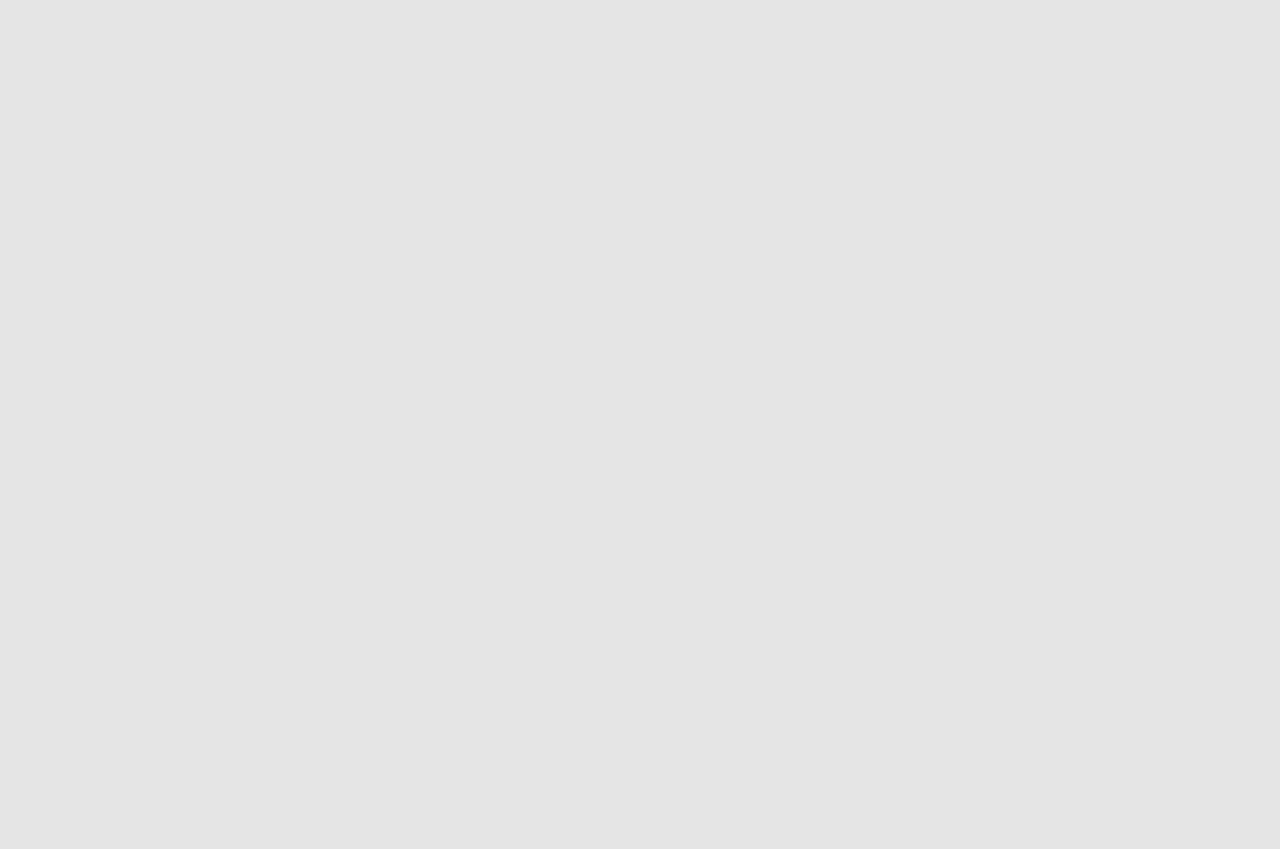
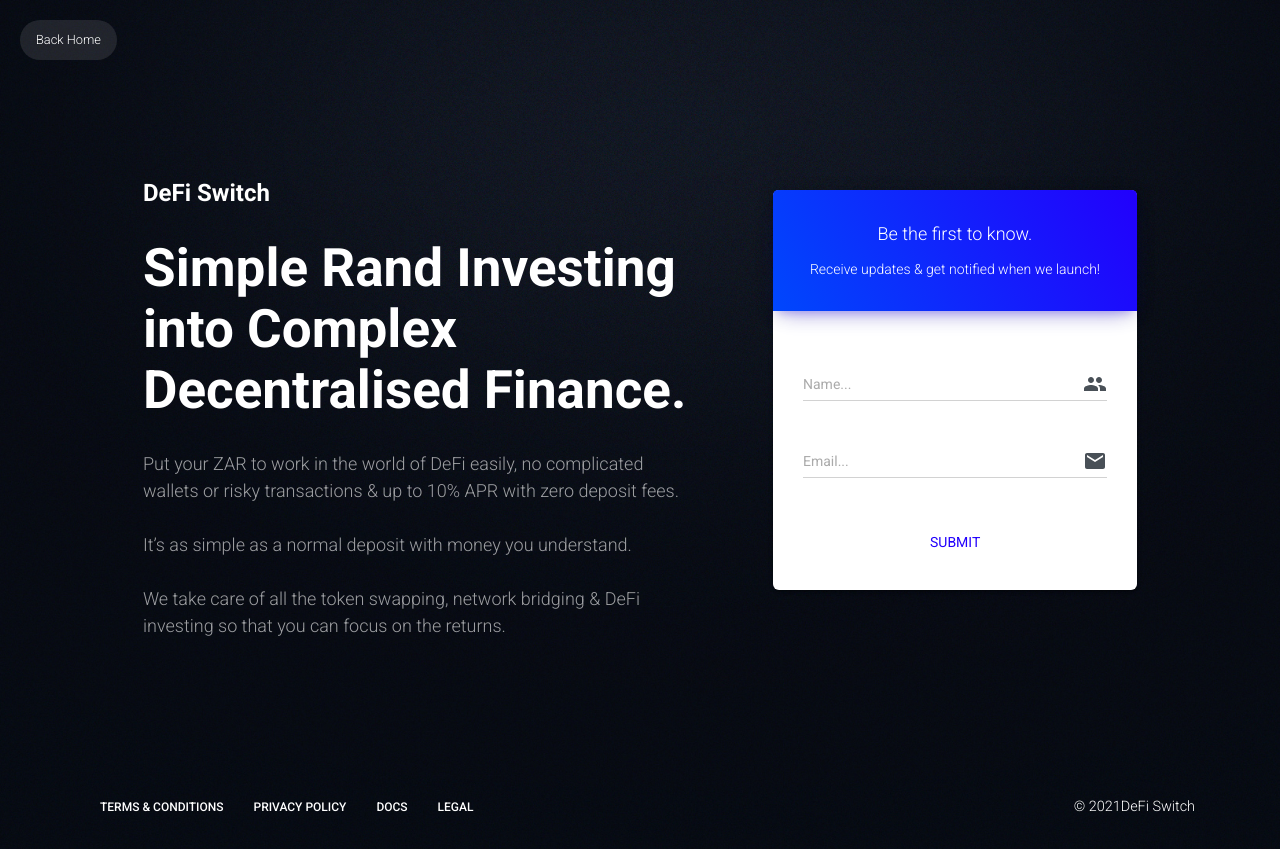
Before and after one commit to x33q/DeFi-Switch, a Next.js app: page /comingsoon in a window 1280 px wide. Before the commit this address had no page. Before the commit the page ends 800 px from the top, so only its background shows below. Built offline with nearby package versions, Linux system fonts and the light colour scheme.

Commit message:
Coming Soon page added
But it's not completed.

```diff
--- a/components/Header/HeaderLinks.js
+++ b/components/Header/HeaderLinks.js
@@ -37,6 +37,9 @@ export default function HeaderLinks(props) {
           }}
           buttonIcon={Apps}
           dropdownList={[
+            <Link href="/comingsoon">
+              <a className={classes.dropdownLink}>Coming Soon Page</a>
+            </Link>,
             <Link href="/components">
               <a className={classes.dropdownLink}>All components</a>
             </Link>,
--- /dev/null
+++ b/pages/comingsoon.js
@@ -0,0 +1,116 @@
+import React from "react";
+// @material-ui/core components
+import { makeStyles } from "@material-ui/core/styles";
+import InputAdornment from "@material-ui/core/InputAdornment";
+import Icon from "@material-ui/core/Icon";
+// @material-ui/icons
+import Email from "@material-ui/icons/Email";
+import People from "@material-ui/icons/People";
+// core components
+import Header from "components/Header/Header.js";
+import HeaderLinks from "components/Header/HeaderLinks.js";
+import Footer from "components/Footer/Footer.js";
+import GridContainer from "components/Grid/GridContainer.js";
+import GridItem from "components/Grid/GridItem.js";
+import Button from "components/CustomButtons/Button.js";
+import Card from "components/Card/Card.js";
+import CardBody from "components/Card/CardBody.js";
+import CardHeader from "components/Card/CardHeader.js";
+import CardFooter from "components/Card/CardFooter.js";
+import CustomInput from "components/CustomInput/CustomInput.js";
+
+import styles from "styles/jss/nextjs-material-kit/pages/holdingPage.js";
+
+const useStyles = makeStyles(styles);
+
+export default function LoginPage(props) {
+  const [cardAnimaton, setCardAnimation] = React.useState("cardHidden");
+  setTimeout(function () {
+    setCardAnimation("");
+  }, 700);
+  const classes = useStyles();
+  const { ...rest } = props;
+  return (
+    <div>
+
+      <a
+        href="/landing" className={classes.backhome}
+      >
+        Back Home
+      </a>
+
+      <div
+        className={classes.pageHeader}
+        style={{
+          backgroundImage: "url('/img/bg7.jpg')",
+          backgroundSize: "cover",
+          backgroundPosition: "top center",
+        }}
+      >
+        <div className={classes.container}>
+          <GridContainer spacing={2} justify="center">
+            <GridItem xs={12} sm={12} md={6} className={classes.contentbodyleft}>
+              <h1 className={classes.logo}>DeFi Switch</h1>
+              <h1 className={classes.title}>Simple Rand Investing into Complex Decentralised Finance.</h1>
+              <h4 className={classes.desc}>
+                Put your ZAR to work in the world of DeFi easily, no complicated wallets or risky transactions &amp; up to 10% APR with zero deposit fees.
+                <br /><br />
+                It’s as simple as a normal deposit with money you understand.
+                <br /><br />
+                We take care of all the token swapping, network bridging &amp; DeFi investing so that you can focus on the returns.
+              </h4>
+            </GridItem>
+            <GridItem xs={12} sm={6} md={4}>
+              <Card className={classes[cardAnimaton]}>
+                <form className={classes.form}>
+                  <CardHeader color="primary" className={classes.cardHeader}>
+                    <h4>Be the first to know.</h4>
+                    <p>Receive updates & get notified when we launch!</p>
+                  </CardHeader>
+                  <CardBody>
+                    <CustomInput
+                      labelText="Name..."
+                      id="name"
+                      formControlProps={{
+                        fullWidth: true,
+                      }}
+                      inputProps={{
+                        type: "text",
+                        endAdornment: (
+                          <InputAdornment position="end">
+                            <People className={classes.inputIconsColor} />
+                          </InputAdornment>
+                        ),
+                      }}
+                    />
+                    <CustomInput
+                      labelText="Email..."
+                      id="email"
+                      formControlProps={{
+                        fullWidth: true,
+                      }}
+                      inputProps={{
+                        type: "email",
+                        endAdornment: (
+                          <InputAdornment position="end">
+                            <Email className={classes.inputIconsColor} />
+                          </InputAdornment>
+                        ),
+                      }}
+                    />
+                  </CardBody>
+                  <CardFooter className={classes.cardFooter}>
+                    <Button simple color="primary" size="lg">
+                      Submit
+                    </Button>
+                  </CardFooter>
+                </form>
+              </Card>
+            </GridItem>
+          </GridContainer>
+        </div>
+        <Footer whiteFont />
+      </div>
+    </div>
+  );
+}
--- a/styles/jss/nextjs-material-kit/components/footerStyle.js
+++ b/styles/jss/nextjs-material-kit/components/footerStyle.js
@@ -20,6 +20,7 @@ const footerStyle = {
     padding: "15px 0",
     margin: "0",
     float: "right!important",
+    fontSize: "0.9em!important",
   },
   footer: {
     padding: "0.9375rem 0",
--- /dev/null
+++ b/styles/jss/nextjs-material-kit/pages/holdingPage.js
@@ -0,0 +1,118 @@
+import { container } from "styles/jss/nextjs-material-kit.js";
+
+const signupPageStyle = {
+  container: {
+    ...container,
+    zIndex: "2",
+    position: "relative",
+    paddingTop: "20vh",
+    color: "#FFFFFF",
+    paddingBottom: "200px",
+  },
+  cardHidden: {
+    opacity: "0",
+    transform: "translate3d(0, -60px, 0)",
+  },
+  pageHeader: {
+    minHeight: "100vh",
+    height: "auto",
+    display: "inherit",
+    position: "relative",
+    margin: "0",
+    padding: "0",
+    border: "0",
+    alignItems: "center",
+    "&:before": {
+      background: "rgba(0, 0, 0, 0)",
+    },
+    "&:before,&:after": {
+      position: "absolute",
+      zIndex: "1",
+      width: "100%",
+      height: "100%",
+      display: "block",
+      left: "0",
+      top: "0",
+      content: '""',
+    },
+    "& footer li a,& footer li a:hover,& footer li a:active": {
+      color: "#FFFFFF",
+    },
+    "& footer": {
+      position: "absolute",
+      bottom: "0",
+      width: "100%",
+    },
+  },
+  form: {
+    margin: "0",
+  },
+  cardHeader: {
+    width: "auto",
+    textAlign: "center",
+    marginLeft: "0px",
+    marginRight: "0px",
+    marginTop: "0px",
+    padding: "20px 0",
+    marginBottom: "15px",
+    borderRadius: "5px 5px 0px 0px",
+  },
+  socialIcons: {
+    maxWidth: "24px",
+    marginTop: "0",
+    width: "100%",
+    transform: "none",
+    left: "0",
+    top: "0",
+    height: "100%",
+    lineHeight: "41px",
+    fontSize: "20px",
+  },
+  backhome: {
+    backgroundColor: "rgba(255,255,255,0.1)",
+    position: "fixed",
+    color: "#FFF",
+    fontSize: "0.8em",
+    top: "20px",
+    left: "20px",
+    zIndex: "9999",
+    padding: "8px 16px",
+    borderRadius: "40px",
+  },
+  contentbodyleft: {
+    marginRight: "60px",
+  },
+  desc: {
+    color: "rgba(255,255,255,0.6)",
+    marginTop: "30px",
+  },
+  logo: {
+    fontWeight: "800",
+    fontSize: "1.5em",
+    marginBottom: "30px",
+  },
+  title: {
+    fontWeight: "800",
+  },
+  divider: {
+    marginTop: "30px",
+    marginBottom: "0px",
+    textAlign: "center",
+  },
+  cardFooter: {
+    paddingTop: "0rem",
+    border: "0",
+    borderRadius: "6px",
+    justifyContent: "center !important",
+  },
+  socialLine: {
+    marginTop: "1rem",
+    textAlign: "center",
+    padding: "0",
+  },
+  inputIconsColor: {
+    color: "#495057",
+  },
+};
+
+export default signupPageStyle;
```
